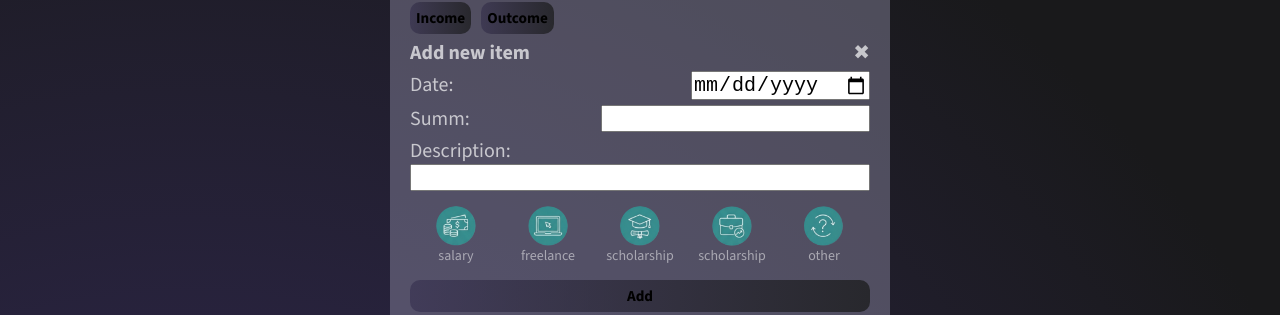
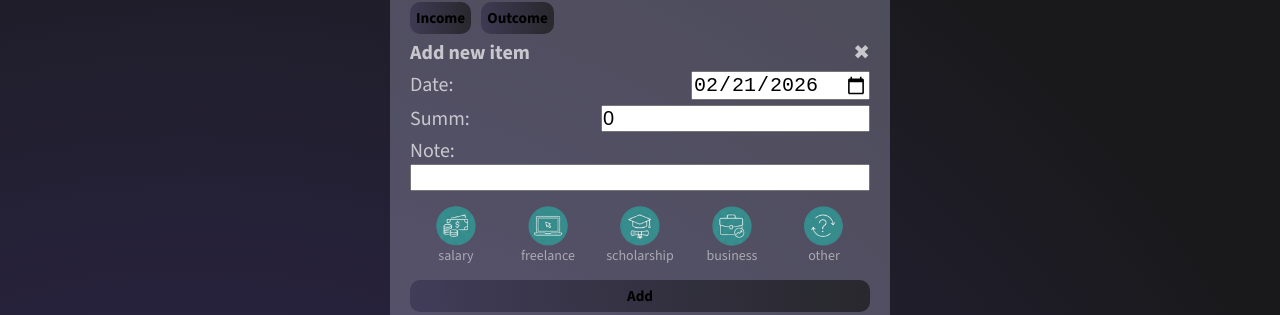
Before and after one commit to rennaiis/budget_tracker, a React (Vite) app: page / in a window 1280 px wide. Both pictures are taken after a click on the button "Income". Shown: the part 158-473 px from the top of the page. Built offline with nearby package versions, Linux system fonts and the light colour scheme.

Commit message:
add logic for adding new income and outcome records to arrays

```diff
--- a/src/App.tsx
+++ b/src/App.tsx
@@ -1,7 +1,13 @@
-import { useState } from 'react'
+import React, { useState } from 'react'
 
 type priority = 'essentional'|'lifestyle'|'extra'|'income'
-interface Category{
+interface IRecord{
+  date: Date;
+  sum: number;
+  note: string;
+  category: ICategory
+}
+interface ICategory{
   image: string;
   priority: priority;
   name: string
@@ -11,13 +17,16 @@ interface IformStatus {
   openOutcomeForm: boolean;
 }
 interface CategoryProps{
-  catObj: Category
+  catObj: ICategory;
+  selectCategory: (category: ICategory)=>void
 }
 interface FormManagementProps{
   formStatus: IformStatus;
-  setFormStatus: (val: IformStatus)=>void
+  setFormStatus: (val: IformStatus)=>void;
+  addOutcome: (val: IRecord)=>void;
+  addIncome: (val: IRecord)=>void;
 }
-const outcomeCategories: Category[] = [
+const outcomeCategories: ICategory[] = [
   { image: 'bills.png',
     priority: 'essentional',
     name: 'bills'
@@ -79,7 +88,7 @@ const outcomeCategories: Category[] = [
     name: 'hobby'
   }
 ]
-const incomeCategories: Category[] = [
+const incomeCategories: ICategory[] = [
   { image: 'salary.png',
     priority: 'income',
     name: 'salary'
@@ -94,7 +103,7 @@ const incomeCategories: Category[] = [
   },
   { image: 'business.png',
     priority: 'income',
-    name: 'scholarship'
+    name: 'business'
   },
   { image: 'other-i.png',
     priority: 'income',
@@ -103,21 +112,30 @@ const incomeCategories: Category[] = [
 ]
 
 function App() {
+  const [outcomes, setOutcomes] = useState<IRecord[]>([])
+  const [incomes, setIncomes] = useState<IRecord[]>([])
   const[openForm, setOpenForm] = useState({
     openIncomeForm: false,
     openOutcomeForm: false
   })
+
+  function addIncome(record: IRecord){
+    setIncomes([...incomes, {...record}]);
+  }
+  function addOutcome(record: IRecord){
+    setOutcomes([...outcomes, {...record}]);
+  }
   return (
     <>
       <h1>My budget</h1>
-      <Balance formStatus={openForm} setFormStatus={setOpenForm}/>
+      <Balance formStatus={openForm} setFormStatus={setOpenForm} addIncome={addIncome} addOutcome={addOutcome}/>
       <List/>
       <List/>
     </>
   )
 }
 
-function Balance({formStatus, setFormStatus}: FormManagementProps){
+function Balance({formStatus, setFormStatus, addIncome, addOutcome}: FormManagementProps){
   return(
     <div className='container'>
       <div className='sides'>
@@ -128,37 +146,62 @@ function Balance({formStatus, setFormStatus}: FormManagementProps){
         <button onClick={()=>setFormStatus({openIncomeForm: true, openOutcomeForm: false})}>Income</button>
         <button onClick={()=>setFormStatus({openIncomeForm: false, openOutcomeForm: true})}>Outcome</button>
       </div>
-      {(formStatus.openIncomeForm || formStatus.openOutcomeForm)&& <Form formStatus={formStatus} setFormStatus={setFormStatus}/>}
+      {(formStatus.openIncomeForm || formStatus.openOutcomeForm)&& <Form formStatus={formStatus} setFormStatus={setFormStatus} addIncome={addIncome} addOutcome={addOutcome}/>}
     </div>
   )
 }
 
-function Form({formStatus, setFormStatus}: FormManagementProps){
+function Form({formStatus, setFormStatus, addIncome, addOutcome}: FormManagementProps){
+  const [date, setDate] = useState(new Date().toISOString().split('T')[0])
+  const [sum, setSum] = useState(0)
+  const[note, setNote] = useState('')
+  const initionalCategory: ICategory = {image: '', name: '', priority: 'essentional'}
+  const[category, setCategory] = useState(initionalCategory)
+
+  function handleSubmit(e: React.SubmitEvent){
+    e.preventDefault();
+    const dateObj: Date = new Date(date)
+    const rec: IRecord = {date: dateObj, category: category, note: note, sum: sum}
+    if (rec.category.priority == 'income'){
+      addIncome(rec)
+      setNote('')
+      setDate(new Date().toISOString().split('T')[0])
+      setSum(0)
+    }else{
+      addOutcome(rec)
+    }
+  }
   return(
     <>
     <div className='form-header'>
       <h4>Add new item</h4>
       <p onClick={()=>setFormStatus({openIncomeForm: false, openOutcomeForm: false})} className='cross'>{'\u2716'}</p>
     </div>
-      <form className='form' action="">
+      <form className='form' action="" onSubmit = {handleSubmit}>
         <div className='sides'>
           <label htmlFor='form-date'>Date:</label>
-          <input type="date" id='form-date' required />
+          <input type="date" id='form-date' required
+          value={date}
+          onChange={(e: React.ChangeEvent<HTMLInputElement>)=>setDate(e.target.value)
+          }/>
         </div>
         <div className='sides'>
           <label htmlFor='form-sum'>Summ:</label>
-          <input type='number' id='form-sum' required/>
+          <input type='number' id='form-sum' required
+          value={sum}
+          onChange={(e: React.ChangeEvent<HTMLInputElement>)=>setSum(Number(e.target.value))}/>
         </div>
         <div>
-          <label htmlFor='form-descr'>Description:</label>
-          <input type="text" id='form-descr' required/>
+          <label htmlFor='form-note'>Note:</label>
+          <input type="text" id='form-note' required
+          onChange={(e: React.ChangeEvent<HTMLInputElement>)=>setNote(e.target.value)}/>
         </div>
         <ul className='category-list'>
           {(formStatus.openOutcomeForm)?
-            outcomeCategories.map(item => <CategoryButton catObj = {item}/> ):
+            outcomeCategories.map(item => <CategoryButton catObj = {item} selectCategory={setCategory}/> ):
             <></>}
           {(formStatus.openIncomeForm)?
-            incomeCategories.map(item => <CategoryButton catObj = {item}/> ):
+            incomeCategories.map(item => <CategoryButton catObj = {item} selectCategory={setCategory}/> ):
             <></>}
         </ul>
         <button>Add</button>
@@ -167,10 +210,12 @@ function Form({formStatus, setFormStatus}: FormManagementProps){
 
   )
 }
-function CategoryButton({catObj}: CategoryProps){
+function CategoryButton({catObj, selectCategory}: CategoryProps){
   return(
     <li>
-      <input type="radio" id={catObj.name} name='category'/>
+      <input type="radio" id={catObj.name} name='category'
+        onChange={()=>selectCategory(catObj)}
+      />
       <label htmlFor={catObj.name} className='category-image'>
           <img src={catObj.image} alt="1"/>
           <p>{catObj.name}</p>
```
